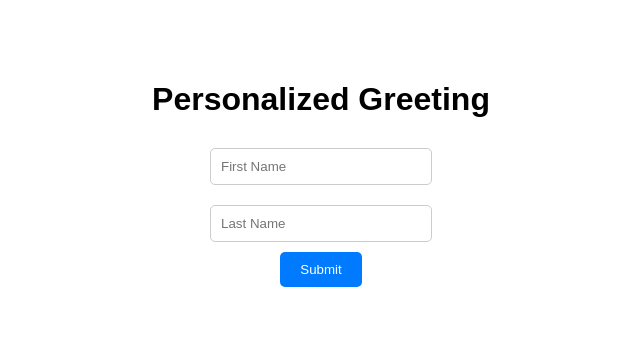
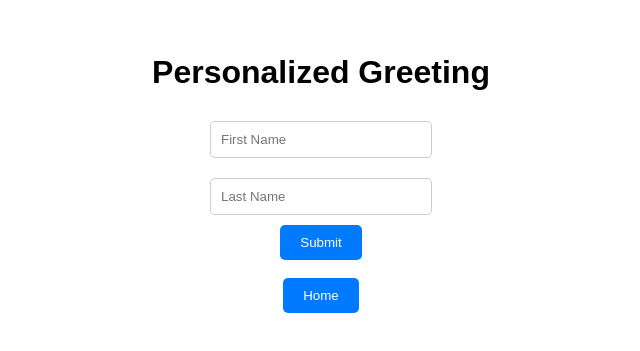
Before and after one commit to Pablo2022i/cs320-project-pc, a React (Create React App) app in the folder src/main/frontend/: page / in a window 1280 px wide. Shown: the part 227-578 px from the top of the page, without its empty margins (319-959 px from the left). Built offline with nearby package versions, Linux system fonts and the light colour scheme.

Commit message:
Home page / 2nd page ready

```diff
--- a/src/main/frontend/package.json
+++ b/src/main/frontend/package.json
@@ -9,6 +9,7 @@
     "axios": "^1.7.7",
     "react": "^18.3.1",
     "react-dom": "^18.3.1",
+    "react-router-dom": "^6.27.0",
     "react-scripts": "5.0.1",
     "web-vitals": "^2.1.4"
   },
--- a/src/main/frontend/src/App.js
+++ b/src/main/frontend/src/App.js
@@ -1,10 +1,12 @@
 import React, { useEffect, useState } from 'react';
 import './App.css';
+import { useNavigate } from 'react-router-dom';
 
 function App() { //useState variables
   const [firstName, setFirstName] = useState('');
   const [lastName, setLastName] = useState('');
   const [message, setMessage] = useState('');
+  const navigate = useNavigate();
 
   const handleSubmit = async (event) => {
     event.preventDefault();
@@ -19,6 +21,10 @@ function App() { //useState variables
       const text = await response.text();
       setMessage(text);
     };
+
+    const navigateToPage2 = () => {
+      navigate('/Home');
+    }
 
     return (
       <div className="container">
@@ -41,6 +47,8 @@ function App() { //useState variables
           <button type="submit">Submit</button>
         </form>
         {message && <p>{message}</p>}
+        <br />
+        <button onClick = {navigateToPage2}>Home</button>
       </div>
     );
   }
--- /dev/null
+++ b/src/main/frontend/src/Home.js
@@ -0,0 +1,9 @@
+function Home() {
+    return (
+        <div>
+            <h1>Home</h1>
+        </div>
+    );
+}
+
+export default Home;
--- a/src/main/frontend/src/index.js
+++ b/src/main/frontend/src/index.js
@@ -2,16 +2,21 @@ import React from 'react';
 import ReactDOM from 'react-dom/client';
 import './index.css';
 import App from './App';
+import Home from './Home';
+import { BrowserRouter, Routes, Route} from 'react-router-dom';
 import reportWebVitals from './reportWebVitals';
 
 const root = ReactDOM.createRoot(document.getElementById('root'));
+
 root.render(
   <React.StrictMode>
-    <App />
+    <BrowserRouter>
+    <Routes>
+      <Route path="/" element={<App/>}/>
+      <Route path="/Home" element={<Home/>}/>
+    </Routes>
+    </BrowserRouter>
   </React.StrictMode>
 );
 
-// If you want to start measuring performance in your app, pass a function
-// to log results (for example: reportWebVitals(console.log))
-// or send to an analytics endpoint. Learn more: https://bit.ly/CRA-vitals
 reportWebVitals();
```
Also changed, not shown: src/main/frontend/src/App.css (line endings or trailing spaces), src/main/frontend/src/Home.css (added), src/main/frontend/src/index.css (line endings or trailing spaces), 1 other file (tests, documents, lock files or other folders).
